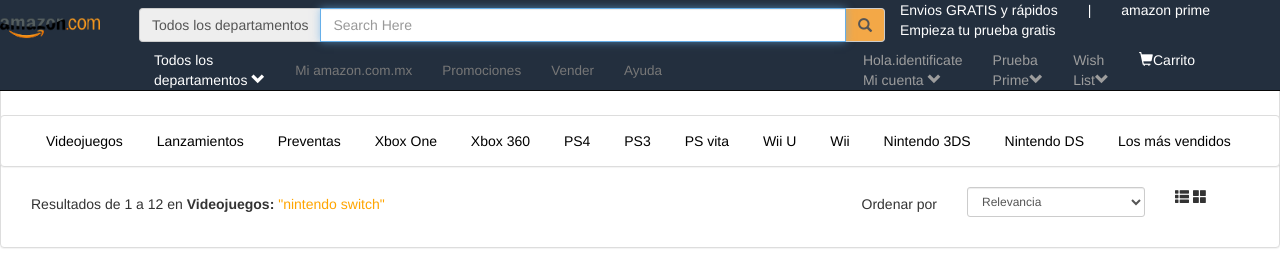
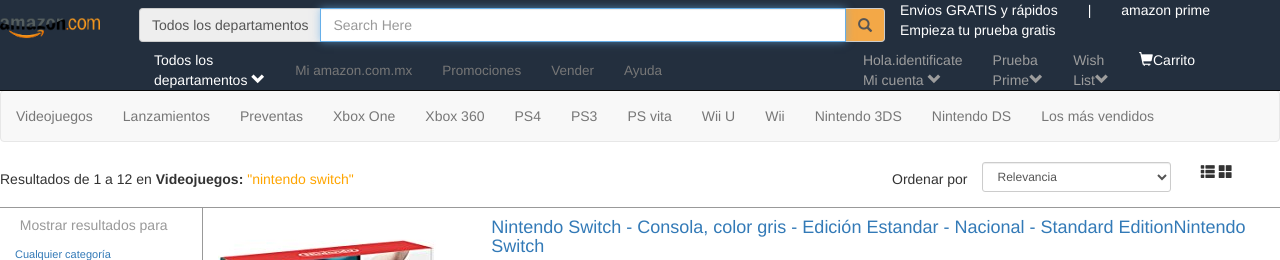
Before and after one commit to NohemiBarrera/Amazon, a plain HTML site: page busqueda.html in a window 1280 px wide. Shown: the top 260 px of the page. Drawn offline with Linux system fonts and the light colour scheme.

Commit message:
arreglando nav

```diff
--- a/busqueda.html
+++ b/busqueda.html
@@ -62,39 +62,37 @@
     </header>
     <section class="contenido">
       <!-- Seccion consolas -->
-      <div class="row border">
+      <nav class="navbar navbar-default">
+        <div class="row">
           <div class="col-md-12">
-          <div class="panel panel-default">
-            <div class="panel-body">
-              <a href="#" class="consolas orange padding">Videojuegos</a>
-              <a href="#" class="consolas orange padding">Lanzamientos</a>
-              <a href="#" class="consolas orange padding">Preventas</a>
-              <a href="#" class="consolas orange padding">Xbox One</a>
-              <a href="#" class="consolas orange padding">Xbox 360</a>
-              <a href="#" class="consolas orange padding">PS4</a>
-              <a href="#" class="consolas orange padding">PS3</a>
-              <a href="#" class="consolas orange padding">PS vita</a>
-              <a href="#" class="consolas orange padding">Wii U</a>
-              <a href="#" class="consolas orange padding">Wii</a>
-              <a href="#" class="consolas orange padding">Nintendo 3DS</a>
-              <a href="#" class="consolas orange padding">Nintendo DS</a>
-              <a href="#" class="consolas orange padding">Los más vendidos</a>
+                <a href="#" class="consolas orange padding navbar-text">Videojuegos</a>
+                <a href="#" class="consolas orange padding navbar-text">Lanzamientos</a>
+                <a href="#" class="consolas orange padding navbar-text">Preventas</a>
+                <a href="#" class="consolas orange padding navbar-text">Xbox One</a>
+                <a href="#" class="consolas orange padding navbar-text">Xbox 360</a>
+                <a href="#" class="consolas orange padding navbar-text">PS4</a>
+                <a href="#" class="consolas orange padding navbar-text">PS3</a>
+                <a href="#" class="consolas orange padding navbar-text">PS vita</a>
+                <a href="#" class="consolas orange padding navbar-text">Wii U</a>
+                <a href="#" class="consolas orange padding navbar-text">Wii</a>
+                <a href="#" class="consolas orange padding navbar-text">Nintendo 3DS</a>
+                <a href="#" class="consolas orange padding navbar-text">Nintendo DS</a>
+                <a href="#" class="consolas orange padding navbar-text">Los más vendidos</a>
           </div>
         </div>
-        </div>
-      </div>
+      </nav>
       <!-- Seccion busqueda -->
-      <div class="panel panel-default arriba">
-        <div class="panel-body">
+      <nav class="nav">
+        <div class="row border">
           <div class="col-md-7">
-          <h5>Resultados de 1 a 12 en <strong>Videojuegos: </strong><a href="#" class="nintendo">"nintendo switch"</a></h5>
+            <h5 class="nav-text">Resultados de 1 a 12 en <strong>Videojuegos: </strong><a href="#" class="nintendo">"nintendo switch"</a></h5>
           </div>
           <div class="col-md-2">
-            <h5 class="der">Ordenar por</h5>
+            <h5 class="nav-text navbar-right">Ordenar por</h5>
           </div>
             <div class="col-xs-2">
               <div class="form-group">
-              <select class="selectpicker form-control input-sm sizeInput">
+                <select class="selectpicker form-control input-sm sizeInpu">
                   <option>Relevancia</option>
                   <option>Popularidad</option>
                   <option>Precio: de más alto a más bajo</option>
@@ -105,13 +103,13 @@
               </div>
             </div>
               <div class="col-md-1">
-              <span class="glyphicon glyphicon-th-list"></span>
-              <span class="glyphicon glyphicon-th-large"></span>
+                <span class="glyphicon glyphicon-th-list orange"></span>
+                <span class="glyphicon glyphicon-th-large orange"></span>
               </div>
             </div>
           </div>
         </div>
-      </div>
+      </nav>
       <!-- Seccion filtros-->
       <div class="row">
           <div class="col-md-2 border borderR">
--- a/css/busqueda.css
+++ b/css/busqueda.css
@@ -1,5 +1,5 @@
 .contenido {
-  margin-top: 9%;
+  margin-top: 7%;
 }
 .sizeInput {
   width: 100%;
@@ -9,7 +9,7 @@
   margin-top: -15%;
 }
 .padding {
-  padding-left:30px;
+  padding: 0px;
 }
 .der {
   text-align: right;
```
Lines whose indentation alone changed are shown as unchanged.
